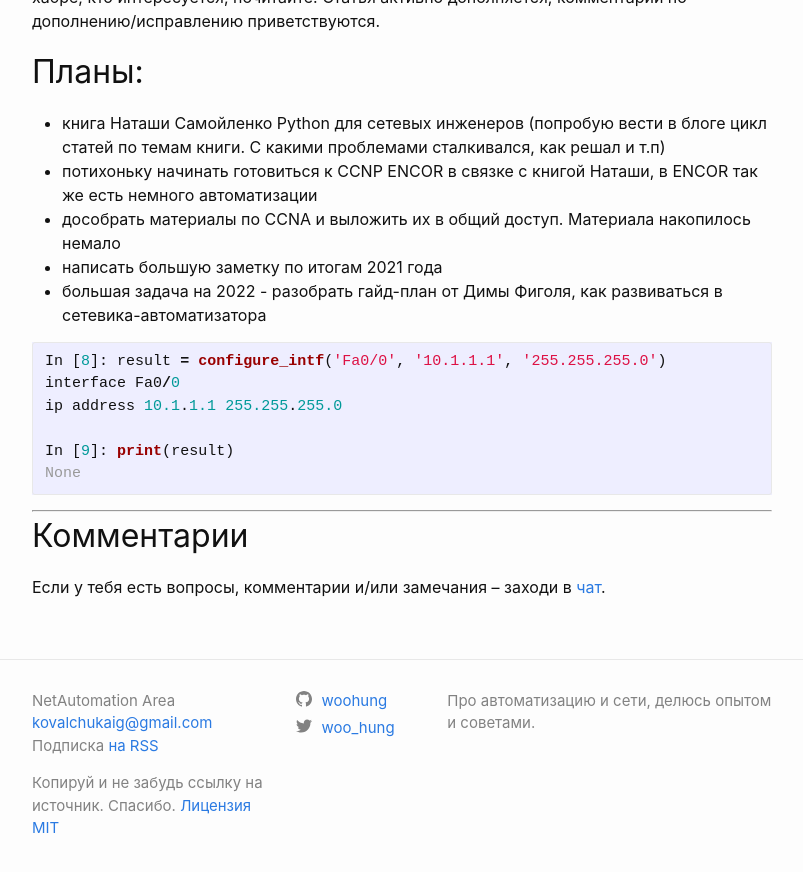
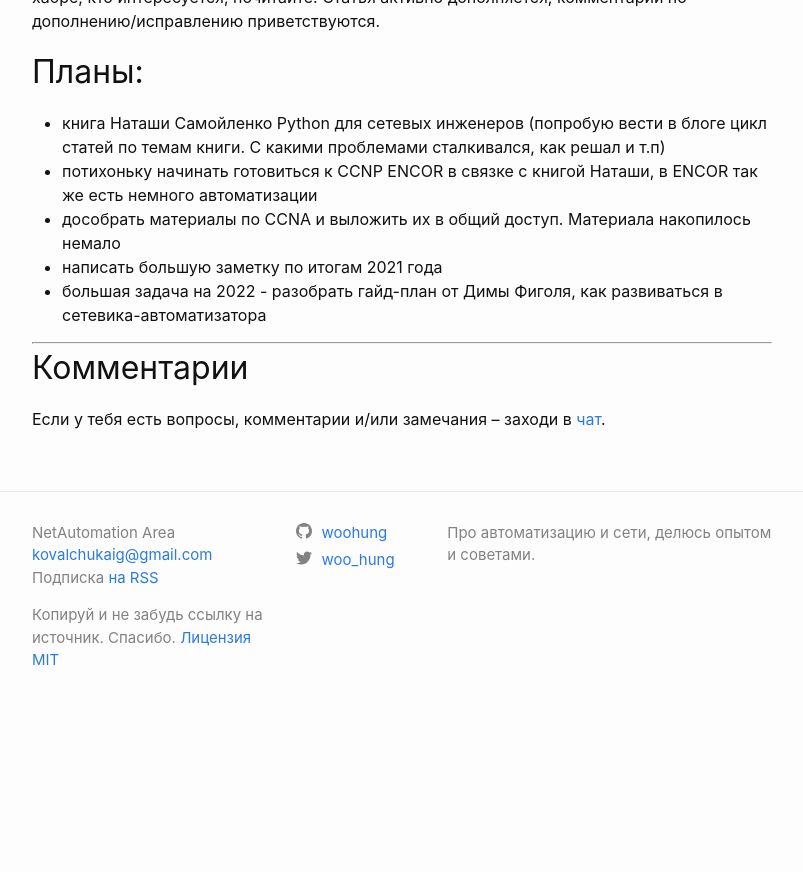
Before and after one commit to woohung/woohung.github.io, a Jekyll site: the page built from _posts/2021-11-23-CCNA-Работа-Блог.md, in a window 1280 px wide and 900 px high, scrolled down 950 px. Shown: the top 872 px of the window, without its empty margins (238-1041 px from the left). Built offline with Jekyll 4.4.1, drawn with Linux system fonts in a browser that asks for light colours; after the commit the page ends 1682 px from its top, so only the background shows below that.

Commit message:
Update 2021-11-23-CCNA-Работа-Блог.md

````diff
--- a/_posts/2021-11-23-CCNA-Работа-Блог.md
+++ b/_posts/2021-11-23-CCNA-Работа-Блог.md
@@ -27,15 +27,6 @@ published: true
 - написать большую заметку по итогам 2021 года
 - большая задача на 2022 - разобрать гайд-план от Димы Фиголя, как развиваться в сетевика-автоматизатора
 
-```py
-In [8]: result = configure_intf('Fa0/0', '10.1.1.1', '255.255.255.0')
-interface Fa0/0
-ip address 10.1.1.1 255.255.255.0
-
-In [9]: print(result)
-None
-```
-
 <hr>
 <h2>Комментарии</h2>
 Если у тебя есть вопросы, комментарии и/или замечания – заходи в [чат](https://t.me/netautomationarea).
````
